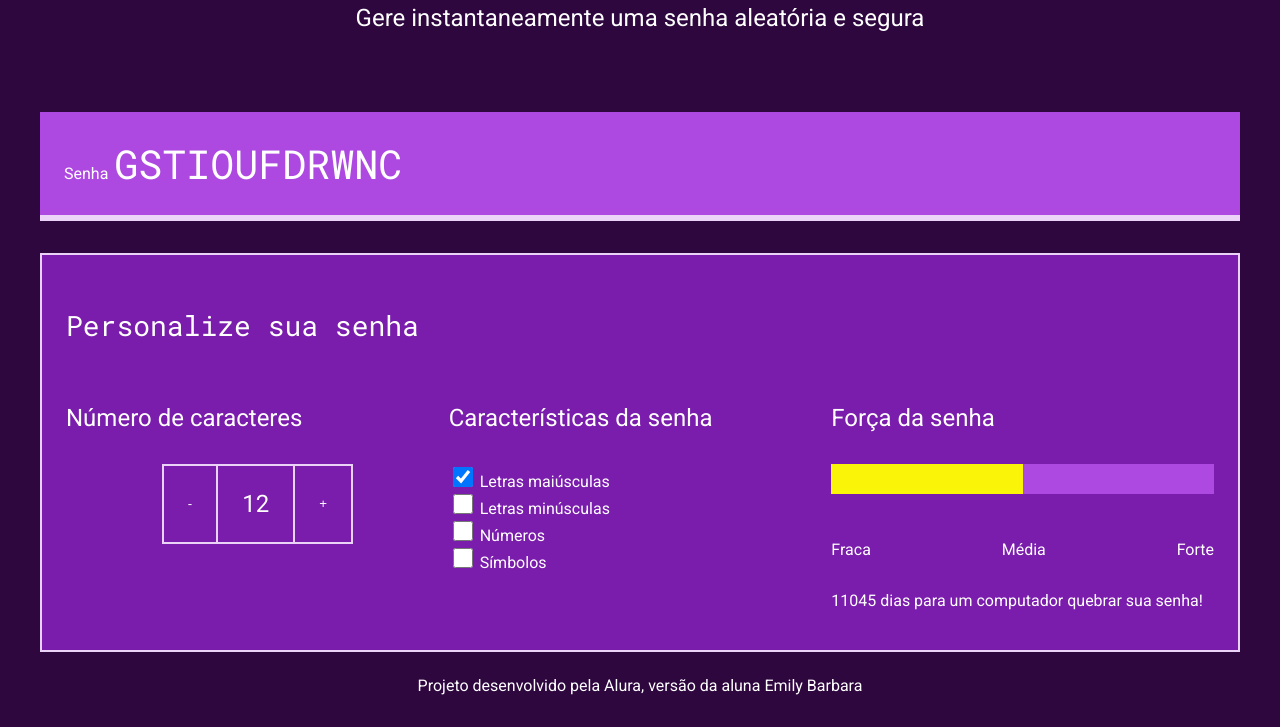
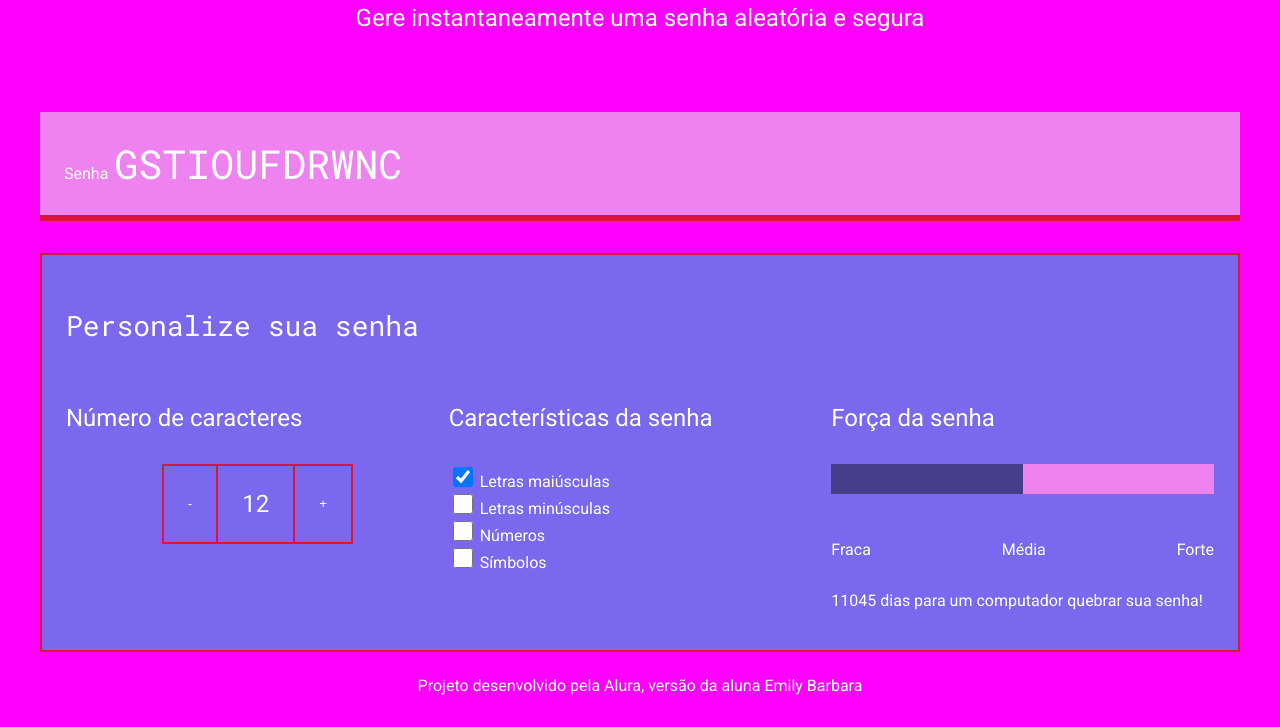
Before and after one commit to Emilygatinha/GERADOR-DE-SENHAS, a plain HTML site: page index.html in a window 1280 px wide. Shown: the part 214-941 px from the top of the page. Drawn offline with Linux system fonts and the light colour scheme.

Commit message:
Update style.css

```diff
--- a/style.css
+++ b/style.css
@@ -2,10 +2,10 @@
 
 :root {
     --branco: white;
-    --cor-de-fundo: #2E073F;
-    --fundo-senha: #AD49E1;
-    --fundo-texto: #7A1CAC;
-    --borda: #EBD3F8;
+    --cor-de-fundo: #FF00FF;
+    --fundo-senha: #EE82EE;
+    --fundo-texto: #7B68EE;
+    --borda: #DC143C;
     --roboto: 'Roboto', sans-serif;
     --roboto-mono: 'Roboto Mono', monospace;
 }
@@ -132,17 +132,17 @@
 
 .fraca {
     width: 25%;
-    background-color: #E71B32;
+    background-color: #6959CD;
 }
 
 .media {
     width: 50%;
-    background-color: #FAF408;
+    background-color: #483D8B;
 }
 
 .forte {
     width: 100%;
-    background-color: #00FF85;
+    background-color: #000080;
 }
 
 .parametro-senha-textos {
```
